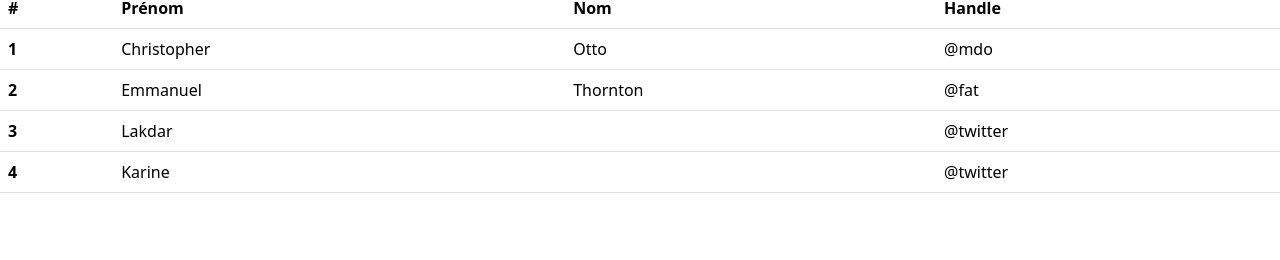
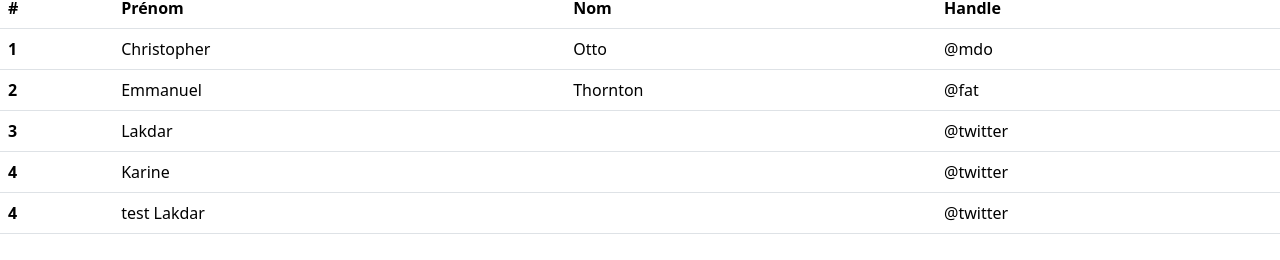
Before and after one commit to christopherwp/projetChristian, a plain HTML site: page index.html in a window 1280 px wide. Shown: the part 68-328 px from the top of the page. Drawn offline with nearby package versions, Linux system fonts and the light colour scheme.

Commit message:
Ajout test Lakdar

```diff
--- a/index.html
+++ b/index.html
@@ -41,6 +41,11 @@
             <td colspan="2">Karine</td>
             <td>@twitter</td>
           </tr>
+        </tr>
+        <th scope="row">4</th>
+        <td colspan="2">test Lakdar</td>
+        <td>@twitter</td>
+      </tr>
         </tbody>
       </table>
 
```
